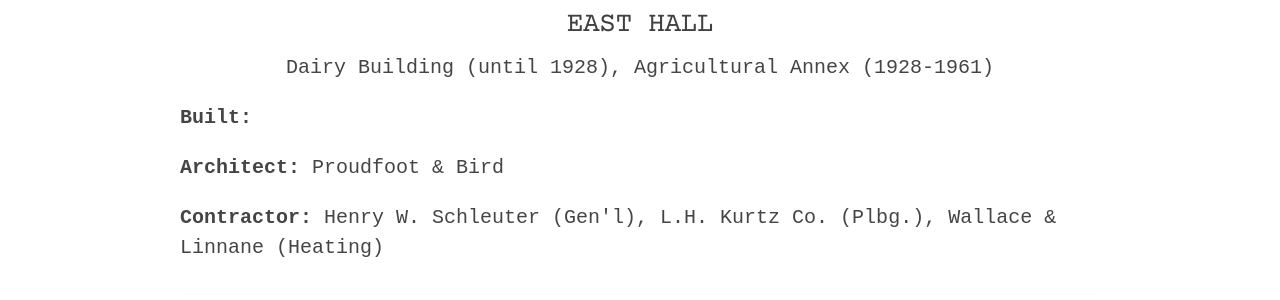
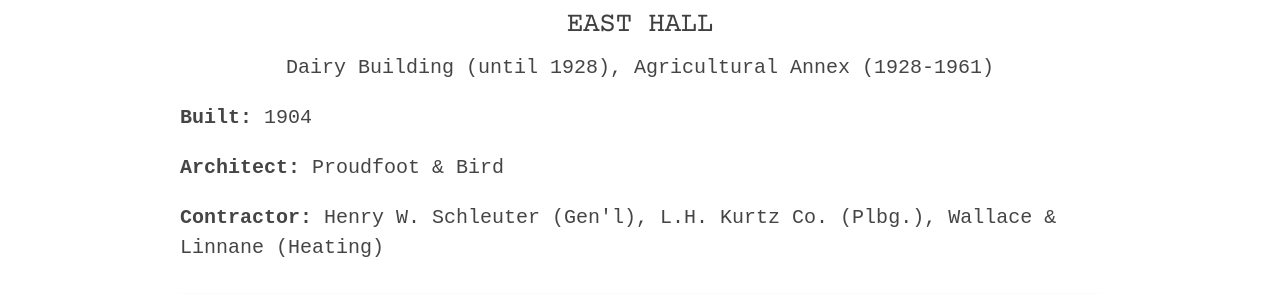
Before and after one commit to emanderson811/day-edition, a Jekyll site: the page built from _texts/buildings/056day-east-hall.md, in a window 1280 px wide and 900 px high. Shown: the part 194-494 px from the top of the window. Built offline with Jekyll 4.4.1, drawn with Linux system fonts in a browser that asks for light colours.

Commit message:
Update 056day-east-hall.md

```diff
--- a/_texts/buildings/056day-east-hall.md
+++ b/_texts/buildings/056day-east-hall.md
@@ -4,7 +4,7 @@
 alternative_name:
     - "Dairy Building (until 1928)"
     - "Agricultural Annex (1928-1961)"
-built: 1904
+built: "1904"
 addition:
 architect: "Proudfoot & Bird"
 contractor:
```
